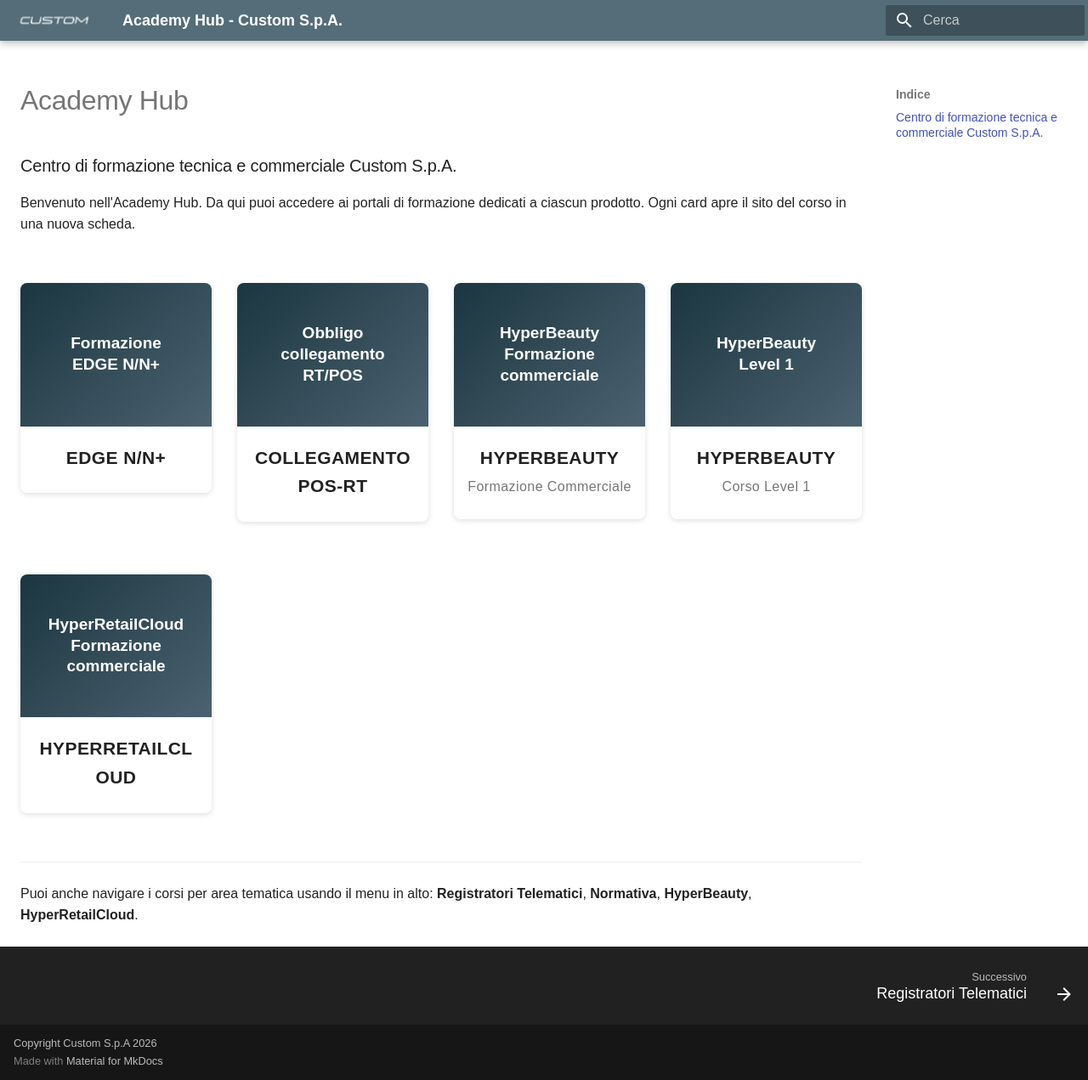
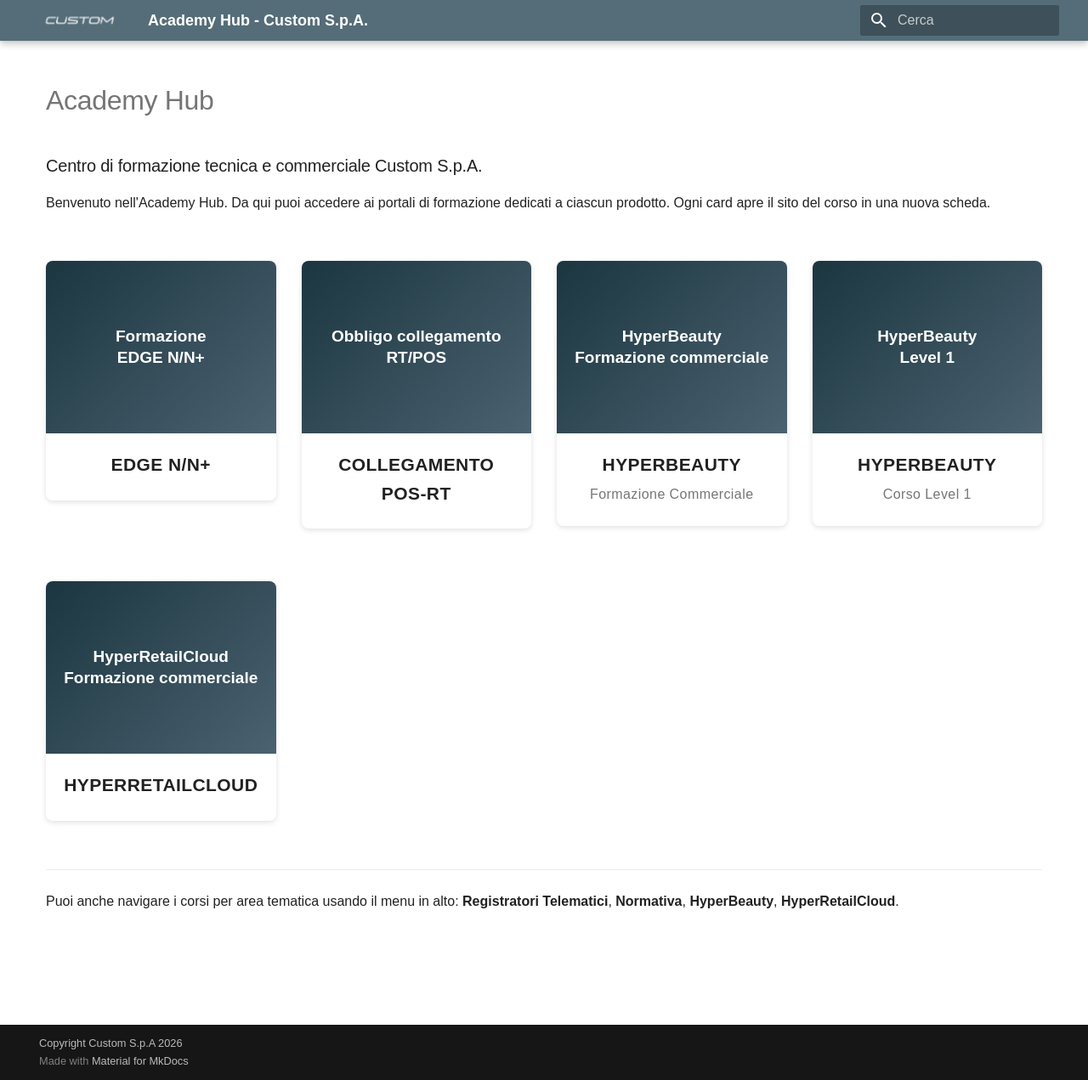
Before and after one commit to ivanrobuschi-custom/home_academy_hub, an MkDocs documentation site: the page built from docs/index.md, in a window 1280 px wide and 1271 px high. Shown: the whole window at 85% size. Built offline with MkDocs 1.6.1 and Material for MkDocs 9.7.7, drawn with Linux system fonts in a browser that asks for light colours; some web fonts are replaced.

Commit message:
modifica centro

```diff
--- a/docs/stylesheets/extra.css
+++ b/docs/stylesheets/extra.css
@@ -33,16 +33,7 @@
 /* Nascondi sidebar sinistra (navigazione) e destra (indice/toc) */
 .md-sidebar--primary,
 .md-sidebar--secondary {
-  display: none;
-}
-
-/* Contenuto a tutta larghezza senza le sidebar */
-.md-grid {
-  max-width: 100%;
-}
-
-.md-content {
-  max-width: 100%;
+  display: none !important;
 }
 
 /* 2. Griglia di card (stile Academy custom4u.it) */
--- a/mkdocs.yml
+++ b/mkdocs.yml
@@ -12,7 +12,6 @@
     - navigation.tracking
     - search.suggest
     - search.highlight
-    - navigation.footer
 
   palette:
     primary: blue grey
```
